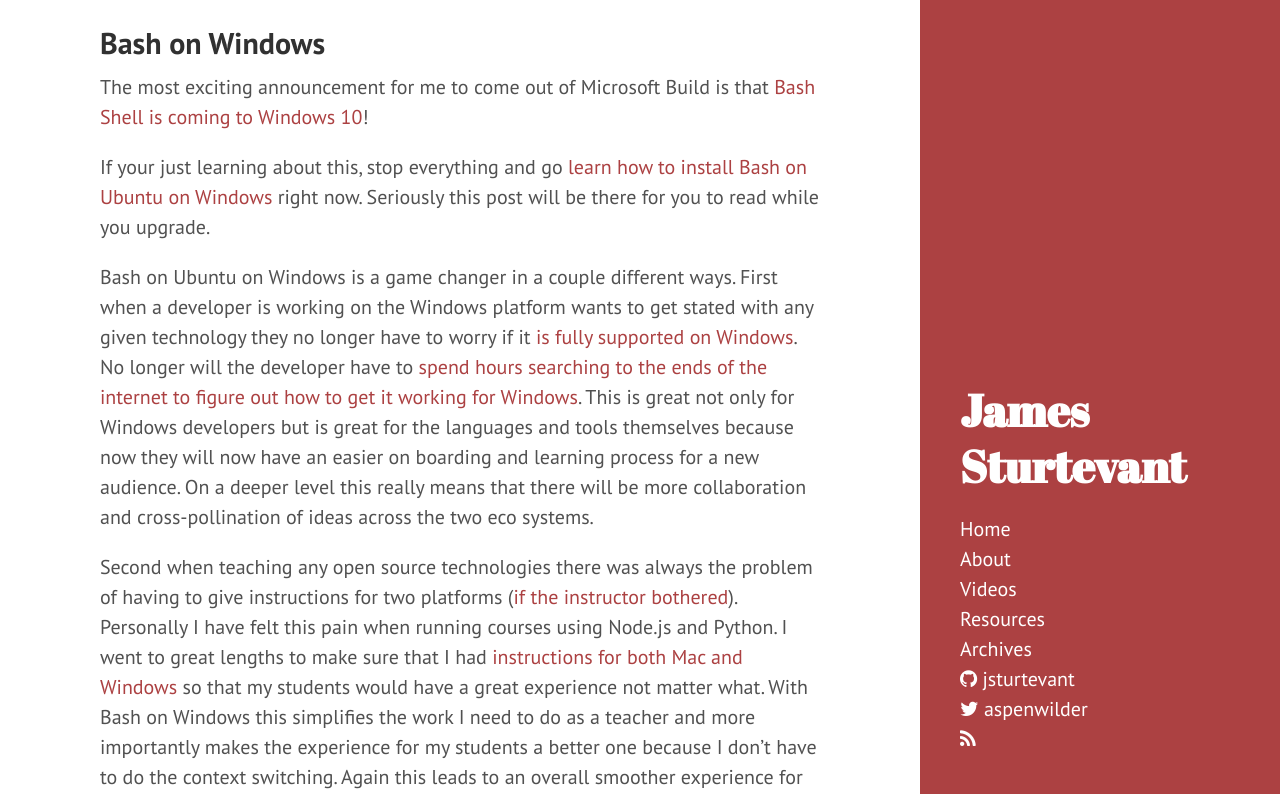
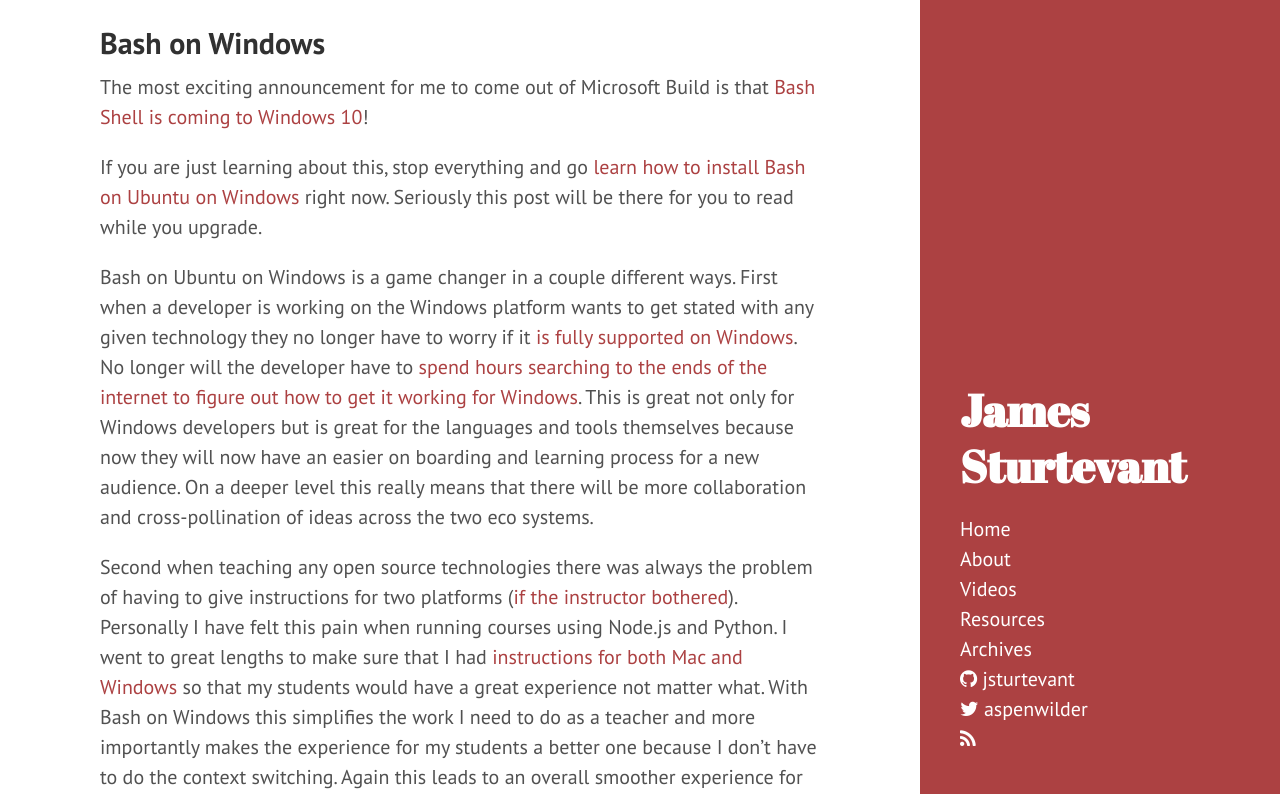
Before and after one commit to jsturtevant/jsturtevant.github.io, a Jekyll site: the page built from _posts/2016-04-11-Thoughts-on-Microsoft-Build-2016.md, in a window 1280 px wide and 900 px high, scrolled down 698 px, cut to the strip 106-900 px from the top of the window. Built offline with Jekyll 4.4.1, drawn with Linux system fonts in a browser that asks for light colours; nearby versions of some CDN libraries; comment, search, counter and statistics services are not loaded.

Commit message:
fixed grammar

```diff
--- a/_posts/2016-04-11-Thoughts-on-Microsoft-Build-2016.md
+++ b/_posts/2016-04-11-Thoughts-on-Microsoft-Build-2016.md
@@ -15,7 +15,7 @@ For the last few years there has been a major shift at Microsoft, one that has c
 ## Bash on Windows
 The most exciting announcement for me to come out of Microsoft Build is that [Bash Shell is coming to Windows 10](http://www.hanselman.com/blog/DevelopersCanRunBashShellAndUsermodeUbuntuLinuxBinariesOnWindows10.aspx)!
 
-If your just learning about this, stop everything and go [learn how to install Bash on Ubuntu on Windows](https://blogs.msdn.microsoft.com/commandline/2016/04/06/bash-on-ubuntu-on-windows-download-now-3/) right now.  Seriously this post will be there for you to read while you upgrade.
+If you are just learning about this, stop everything and go [learn how to install Bash on Ubuntu on Windows](https://blogs.msdn.microsoft.com/commandline/2016/04/06/bash-on-ubuntu-on-windows-download-now-3/) right now.  Seriously this post will be there for you to read while you upgrade.
 
 Bash on Ubuntu on Windows is a game changer in a couple different ways. First when a developer is working on the Windows platform wants to get stated with any given technology they no longer have to worry if it [is fully supported on Windows](https://twitter.com/avdi/status/713773013347512320). No longer will the developer have to [spend hours searching to the ends of the internet to figure out how to get it working for Windows](https://github.com/railsinstaller/railsinstaller-windows/issues/70).  This is great not only for Windows developers but is great for the languages and tools themselves because now they will now have an easier on boarding and learning process for a new audience.   On a deeper level this really means that there will be more collaboration and cross-pollination of ideas across the two eco systems.
 
```
